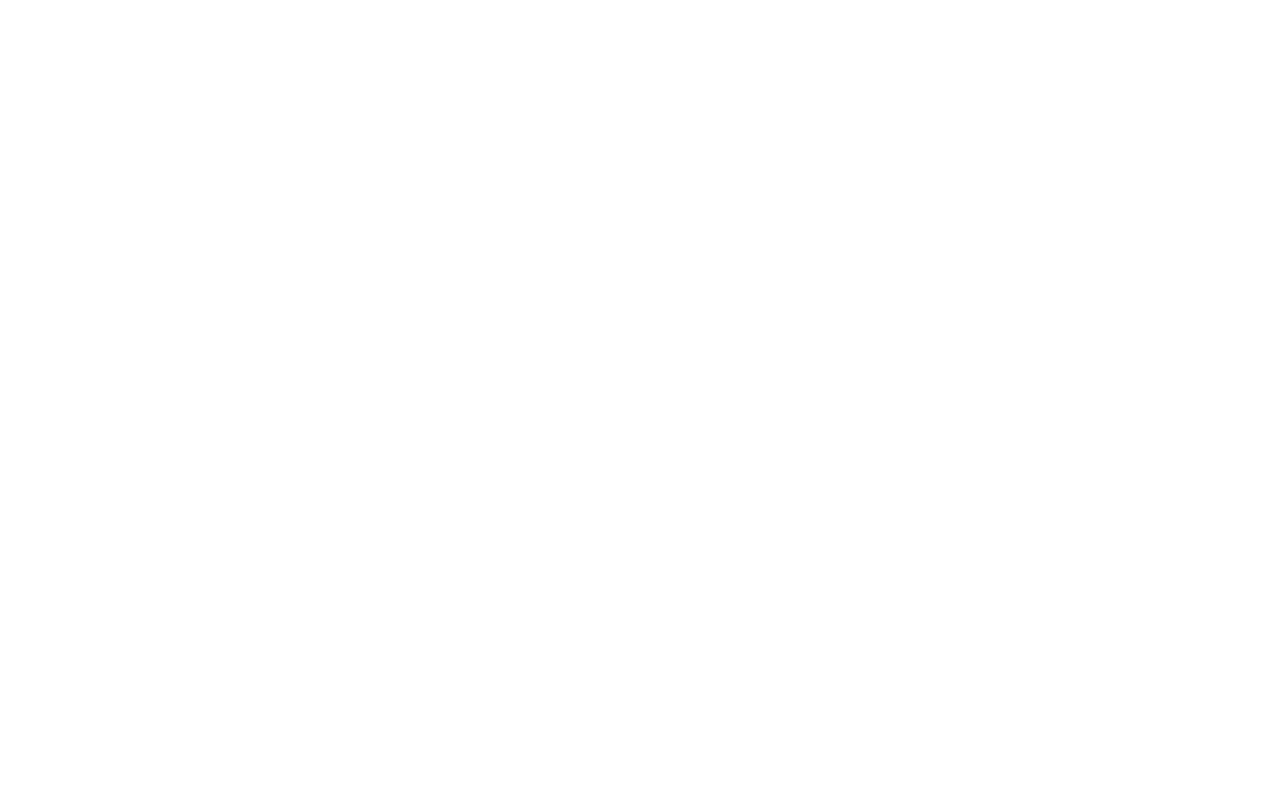
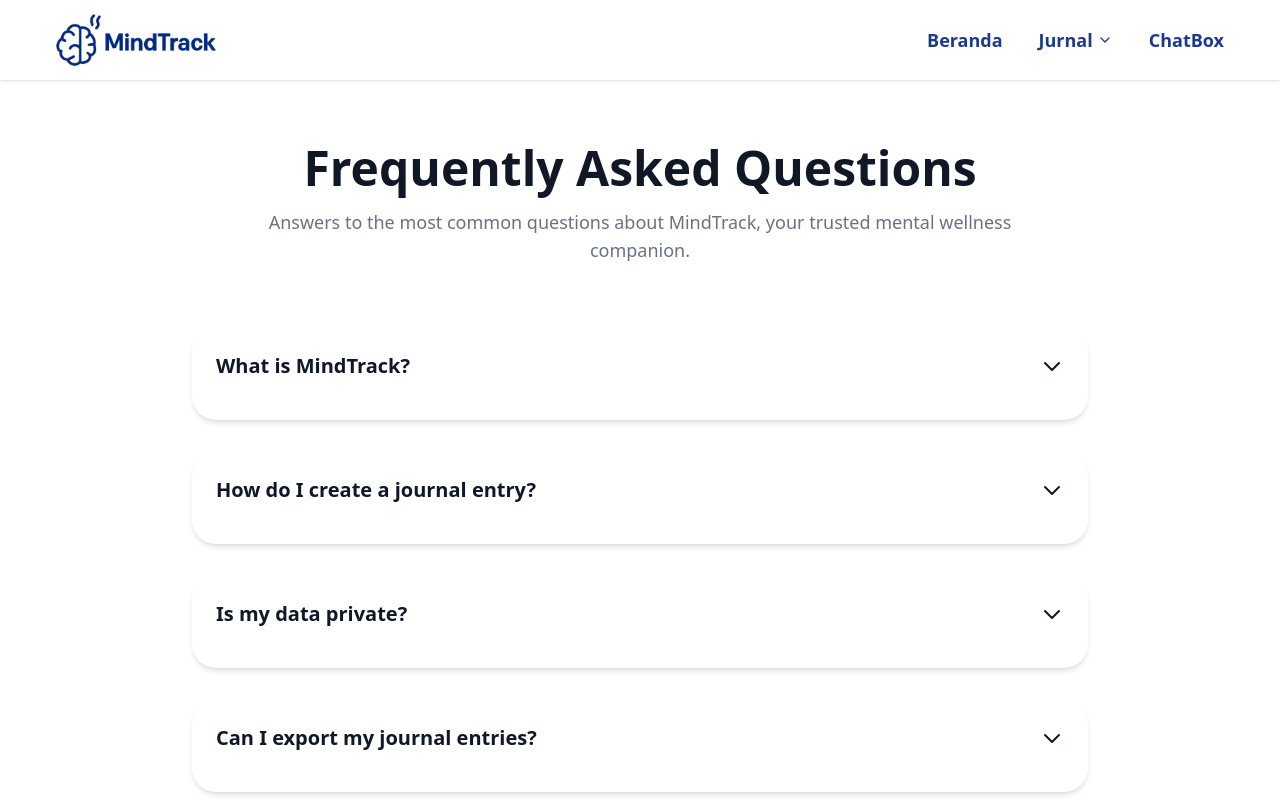
Before and after one commit to MindTrack-Capstone-DBS/FE-MindTrack, a React app: page /faq in a window 1280 px wide. Before the commit this address had no page. Shown: the top 800 px of the page. Built offline with nearby package versions, Linux system fonts and the light colour scheme; sample sign-in values are in the browser's storage; the HTML template or start-up script is replaced by a standard one.

Commit message:
add FAQ page

```diff
--- a/src/App.jsx
+++ b/src/App.jsx
@@ -9,11 +9,12 @@
 import './App.css';
 import JournalHistory from './pages/journal/JournalHistory';
 import Dashboard from './pages/Dashboard-Page/Dashboard-Page';
-import AboutUs from './pages/aboutUs/aboutUs'
+import AboutUs from './pages/aboutUs/aboutUs';
+import FAQPage from './pages/faq/faq'; // Updated import
 
 function App() {
   // Check if user is logged in
-  const isAuthenticated = localStorage.getItem('isAuthenticated') === 'true';
+  const isAuthenticated = localStorage.getItem('isAuthenticated') === 'true' || false;
 
   // Protected Route component
   const ProtectedRoute = ({ children }) => {
@@ -52,6 +53,16 @@
               </ProtectedRoute>
             }
           />
+
+          <Route
+            path="/faq"
+            element={
+              <ProtectedRoute>
+                <FAQPage />
+              </ProtectedRoute>
+            }
+          />
+
           <Route
             path="/profile"
             element={
--- /dev/null
+++ b/src/pages/faq/faq.jsx
@@ -0,0 +1,103 @@
+import React, { useState } from 'react';
+import Footer from '../../components/Footer';
+import Navbar from '../../components/Navbar';
+
+const faqs = [
+  {
+    question: "What is MindTrack?",
+    answer:
+      "MindTrack is a mental wellness platform designed to help users track their moods, journal their daily thoughts, and gain insights for improved emotional awareness.",
+  },
+  {
+    question: "How do I create a journal entry?",
+    answer:
+      "Simply navigate to the 'Journal Entry' page, select your mood, and write your thoughts in the text area. Your entries are saved automatically when you click the Save button.",
+  },
+  {
+    question: "Is my data private?",
+    answer:
+      "Yes, all your data is stored securely and is only accessible by you. We are committed to maintaining your privacy and data security.",
+  },
+  {
+    question: "Can I export my journal entries?",
+    answer:
+      "Currently, export functionality is not available, but it is planned for future updates. Stay tuned for new features!",
+  },
+  {
+    question: "How do I reset my password?",
+    answer:
+      "Go to the Security & Password section in your profile and follow the instructions to reset your password securely.",
+  },
+];
+
+const FAQPage = () => {
+  const [openIndex, setOpenIndex] = useState(null);
+
+  const toggleFAQ = (index) => {
+    setOpenIndex(openIndex === index ? null : index);
+  };
+
+  return (
+    <div className="flex flex-col min-h-screen">
+      <Navbar />
+      <div className="mt-20 flex-grow">
+        <main className="bg-white min-h-screen py-16 px-6">
+          <div className="max-w-[1200px] mx-auto space-y-16">
+            <section className="text-center max-w-3xl mx-auto">
+              <h2 className="text-5xl font-extrabold text-gray-900 mb-4">Frequently Asked Questions</h2>
+              <p className="text-gray-500 text-lg">
+                Answers to the most common questions about MindTrack, your trusted mental wellness companion.
+              </p>
+            </section>
+
+            <section>
+              <div className="grid gap-8 max-w-4xl mx-auto">
+                {faqs.map((faq, index) => {
+                  const isOpen = openIndex === index;
+                  return (
+                    <div
+                      key={index}
+                      className="bg-white rounded-3xl shadow-md p-6 cursor-pointer select-none"
+                    >
+                      <button
+                        onClick={() => toggleFAQ(index)}
+                        className="w-full flex justify-between items-center text-left text-gray-900 font-semibold text-xl"
+                        aria-expanded={isOpen}
+                        aria-controls={`faq-answer-${index}`}
+                      >
+                        <span>{faq.question}</span>
+                        <svg
+                          className={`w-6 h-6 transition-transform duration-300 ${isOpen ? 'rotate-180' : 'rotate-0'}`}
+                          fill="none"
+                          stroke="currentColor"
+                          strokeWidth={2}
+                          viewBox="0 0 24 24"
+                          aria-hidden="true"
+                          xmlns="http://www.w3.org/2000/svg"
+                        >
+                          <path strokeLinecap="round" strokeLinejoin="round" d="M19 9l-7 7-7-7" />
+                        </svg>
+                      </button>
+                      <div
+                        id={`faq-answer-${index}`}
+                        className={`text-gray-600 mt-4 text-base leading-relaxed max-w-none overflow-hidden transition-[max-height] duration-500 ease-in-out ${
+                          isOpen ? 'max-h-96' : 'max-h-0'
+                        }`}
+                        aria-hidden={!isOpen}
+                      >
+                        {faq.answer}
+                      </div>
+                    </div>
+                  );
+                })}
+              </div>
+            </section>
+          </div>
+        </main>
+      </div>
+      <Footer />
+    </div>
+  );
+};
+
+export default FAQPage;
```
